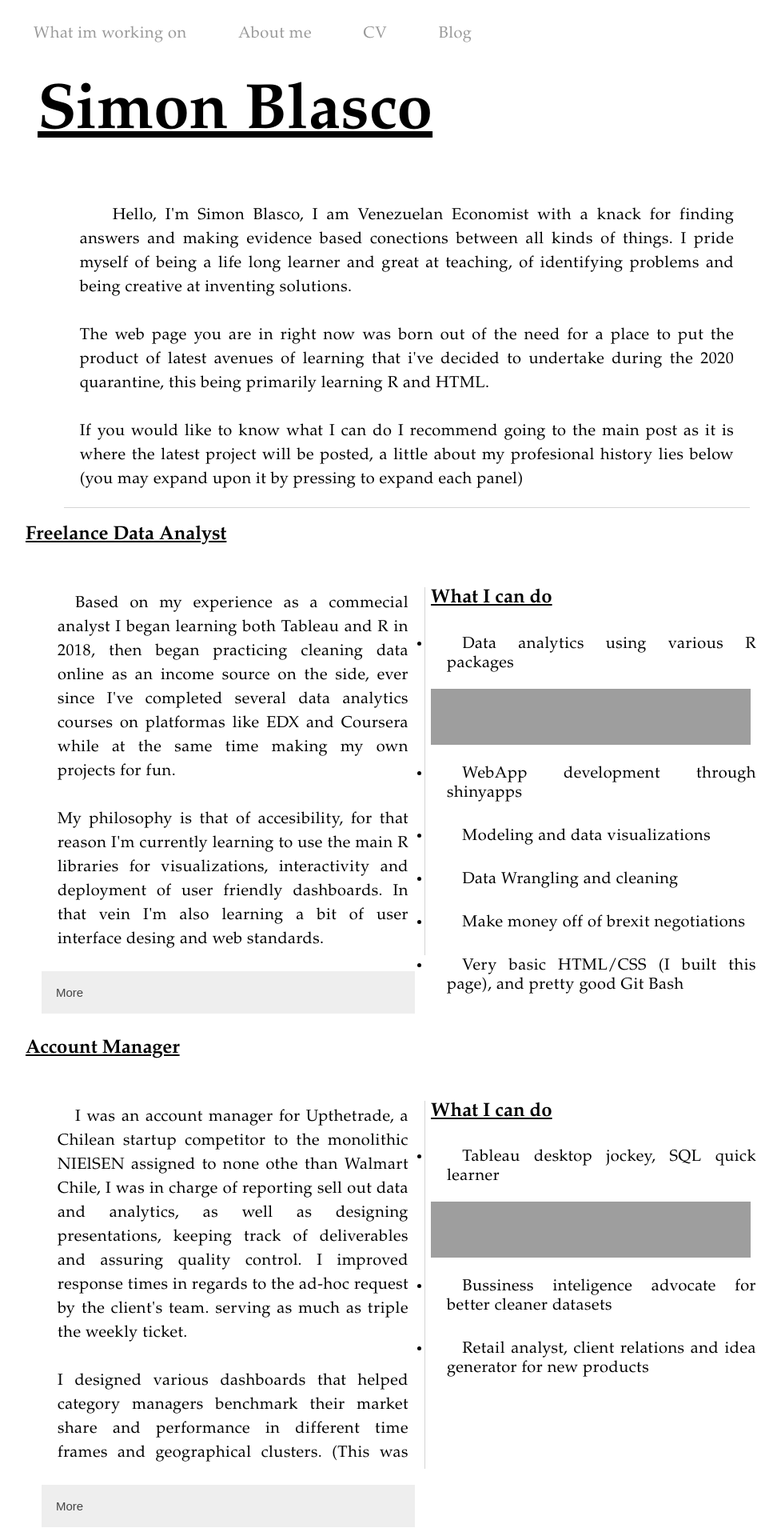
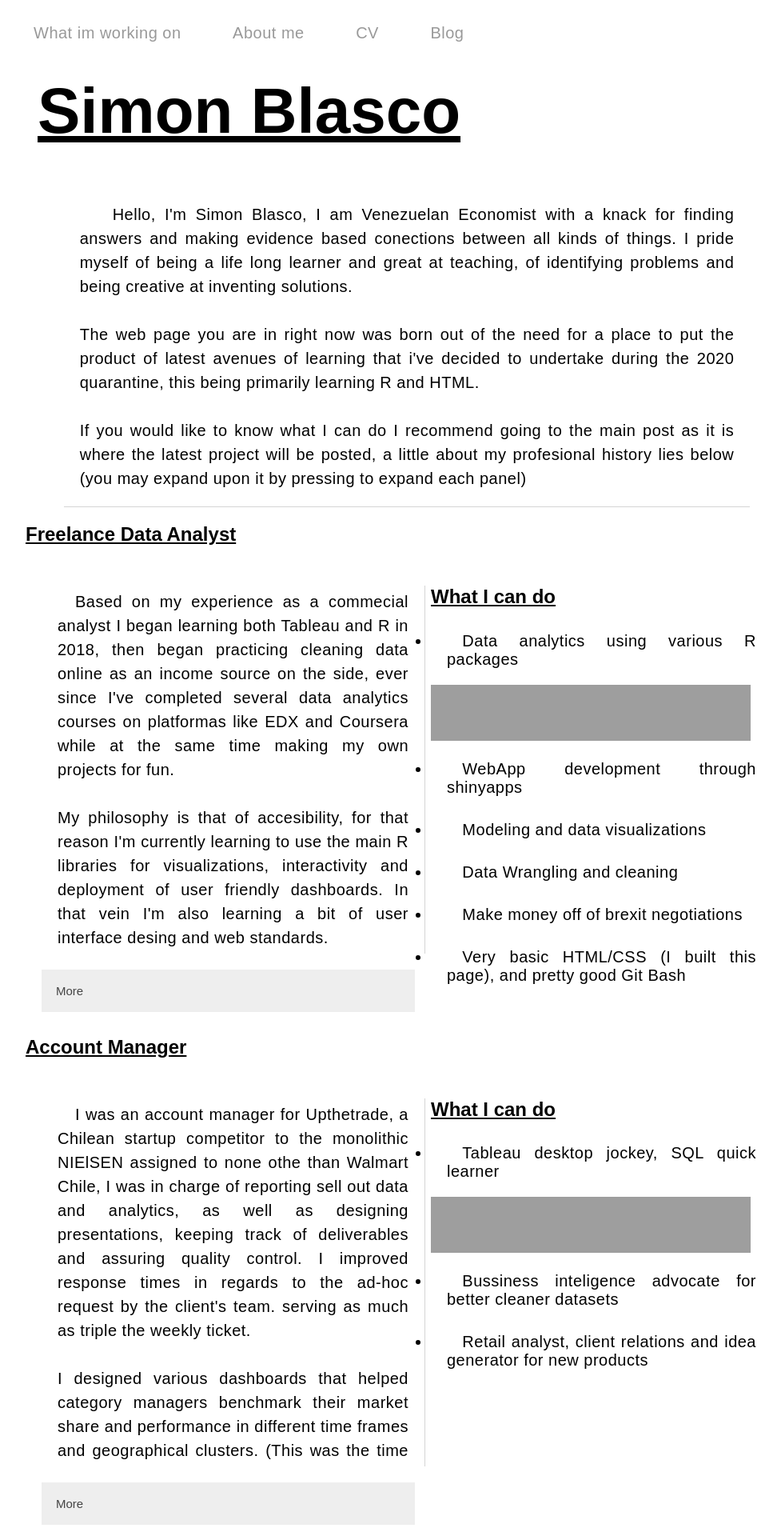
Before and after one commit to sblasco7/sblasco7.github.io, a Jekyll site: the page cv.html, which Jekyll copies as it is, in a window 1280 px wide. Shown: the top 1920 px of the page at 80% size, without its empty margins (156-1133 px from the left). Built offline with Jekyll 4.4.1, drawn with Linux system fonts in a browser that asks for light colours; grey boxes are pictures that could not be loaded.

Commit message:
Update all fonts to Montserrat

```diff
--- a/css/cv.css
+++ b/css/cv.css
@@ -13,7 +13,7 @@ header.main{
    text-align: left;
 }
 p {
-   font-family: "Garamond";
+   font-family: "Montserrat", sans-serif;
    font-size: 20px;
    font-weight: 300;
    text-align: justify;
@@ -52,7 +52,7 @@ p.job_desc{
 }
 
 h1{
-   font-family: "Garamond";
+   font-family: "Montserrat", sans-serif;
    font-size: 80px;
    color: black;
    text-decoration-line: underline;
@@ -62,7 +62,7 @@ h1{
    text-align: start;
 }
 h2,h3{
-   font-family: "Garamond";
+   font-family: "Montserrat", sans-serif;
    color: black;
    text-decoration-line: underline;
 }
@@ -72,7 +72,7 @@ div{
 	margin: 10px;
 }
 .abilities{
-   font-family: "Garamond";
+   font-family: "Montserrat", sans-serif;
    font-size:16px;
    text-align: left;
    padding: 20px;
@@ -89,7 +89,7 @@ ul{
    padding: 0;
 }
 li{
-   font-family: "Garamond";
+   font-family: "Montserrat", sans-serif;
    font-size: 20px;
    font-weight: 300;
    padding: 10px 20px;
@@ -99,7 +99,7 @@ li{
    margin: 10px 0px;
 }
 nav ul, footer ul {
-   font-family:'Helvetica', 'Arial', 'Sans-Serif';
+   font-family: "Montserrat", sans-serif;
    padding: 0px;
    list-style: none;
    font-weight: bold;
```
Also changed, not shown: css/main.css (+5 -5 lines).
